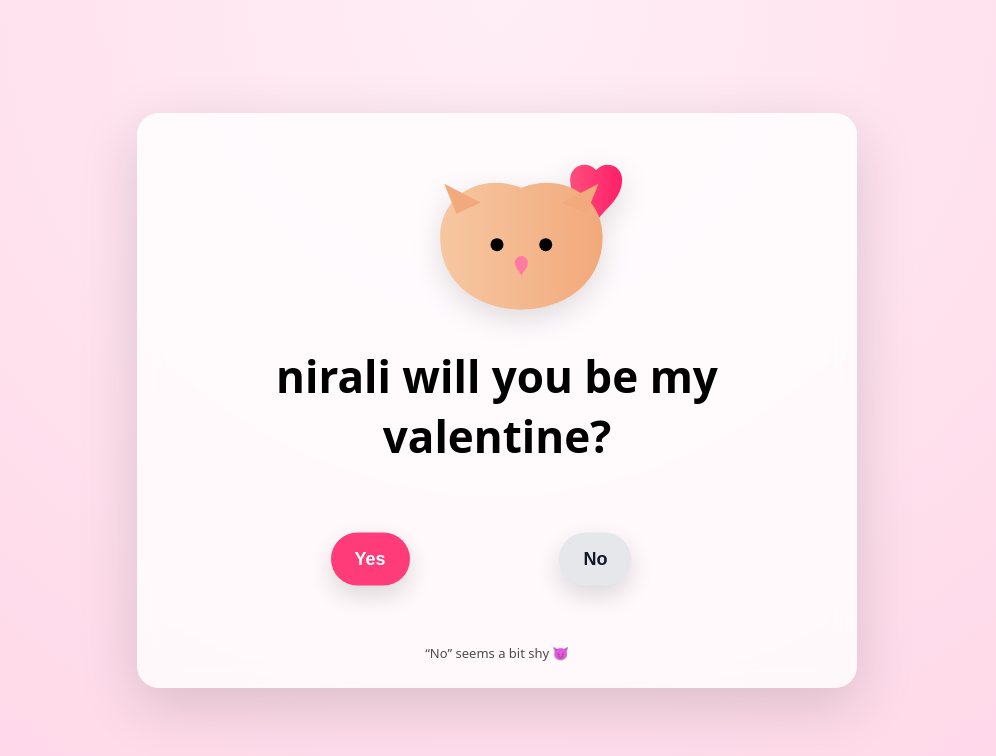
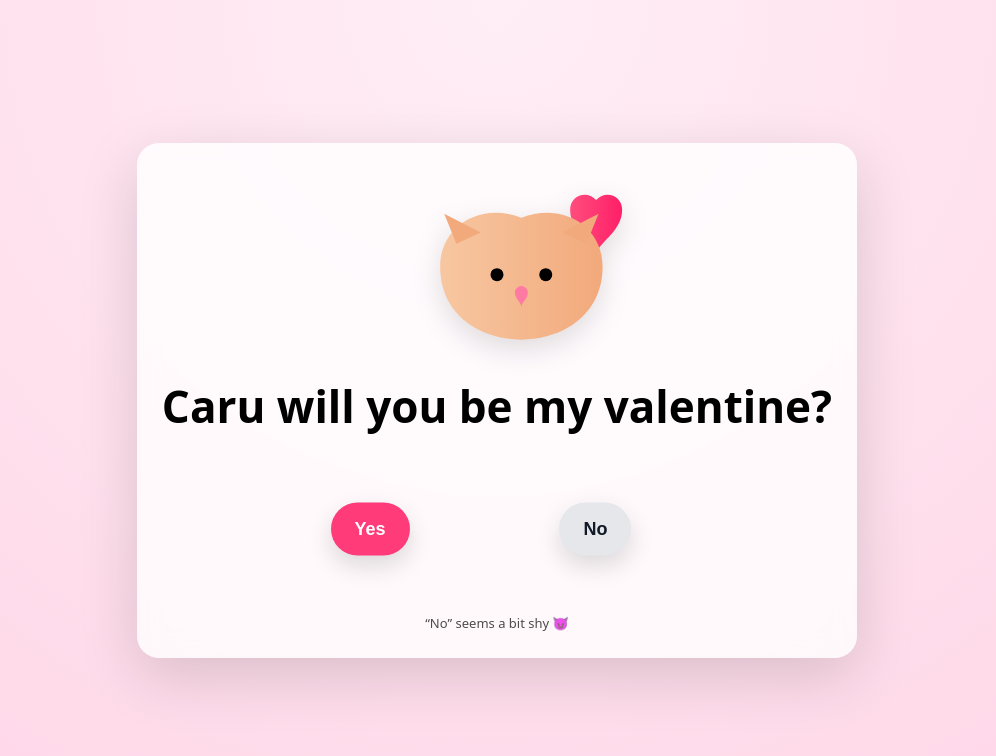
Before and after one commit to vedant588/Vedant-X-Caru, a plain HTML site: page index.html in a window 1280 px wide. Shown: the whole page, without its empty margins (143-1139 px from the left). Drawn offline with nearby package versions, Linux system fonts and the light colour scheme.

Commit message:
Update index.html Vedant

```diff
--- a/index.html
+++ b/index.html
@@ -171,7 +171,7 @@
             fill="#ff7aa2"/>
     </svg>
 
-    <h1>nirali will you be my valentine?</h1>
+    <h1>Caru will you be my valentine?</h1>
 
     <section class="button-zone" id="zone">
       <button id="yesBtn">Yes</button>
```
